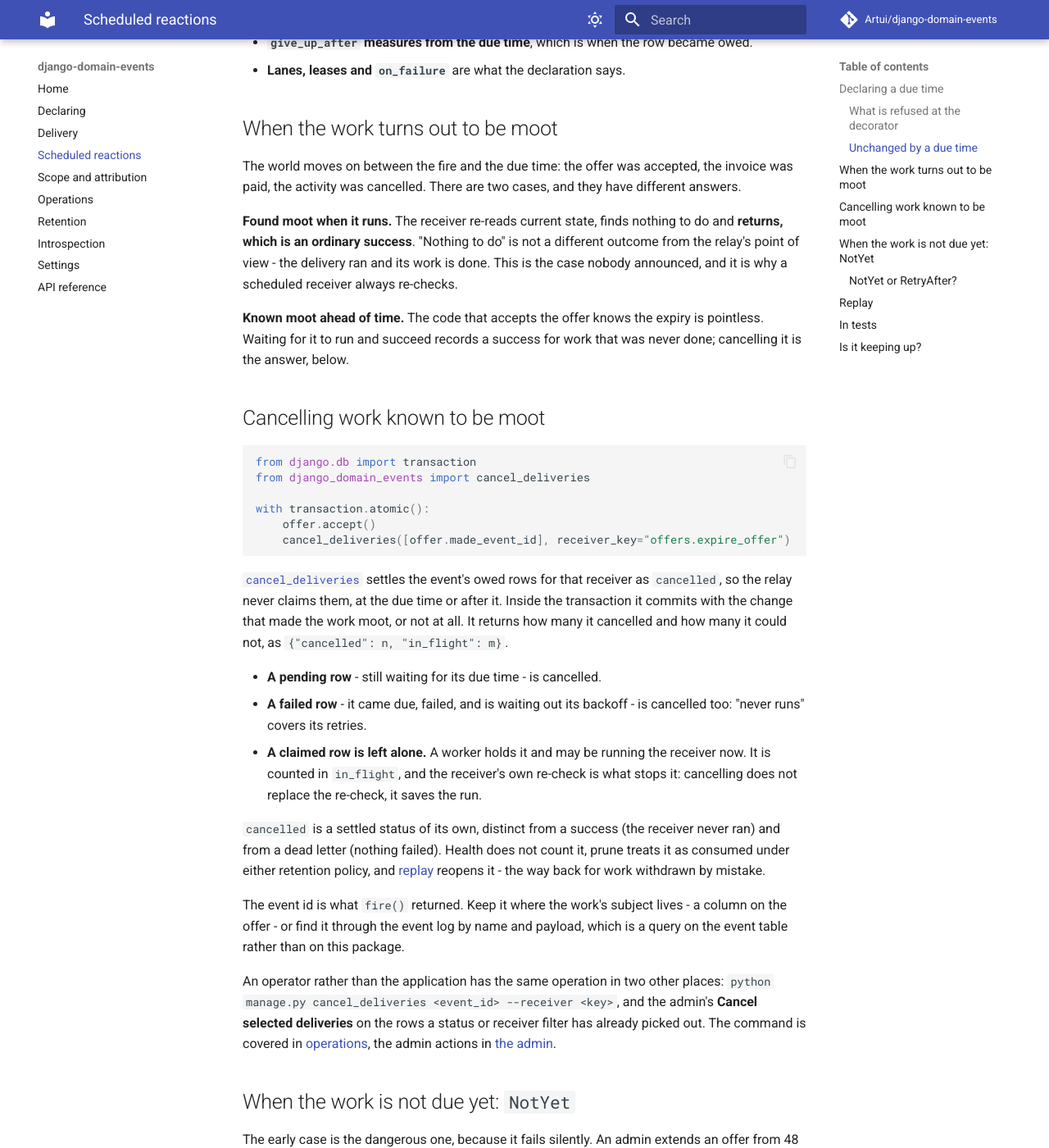
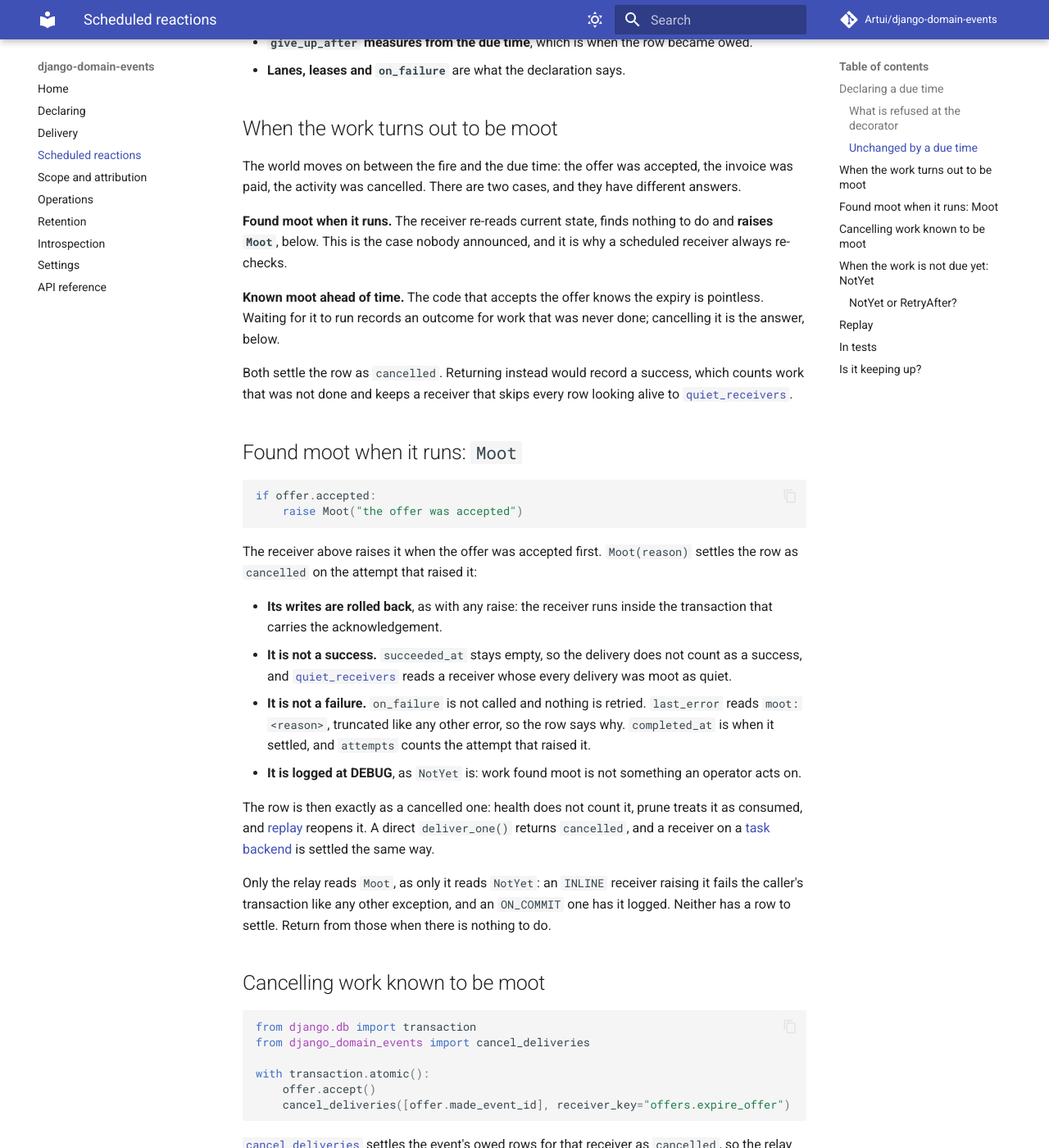
Before and after one commit to Artui/django-domain-events, an MkDocs documentation site: the page built from docs/scheduling.md, in a window 1280 px wide and 1400 px high, scrolled down 2810 px. Shown: the whole window at 82% size. Built offline with MkDocs 1.6.1 and Material for MkDocs 9.7.7, drawn with Linux system fonts in a browser that asks for light colours; comment, search, counter and statistics services are not loaded; some of the changed text lies outside the part shown.

Commit message:
Add Moot: a receiver that finds nothing to do settles its row cancelled
A durable receiver raising Moot(reason) has its writes rolled back and its
row written CANCELLED with that attempt, last_error "moot: <reason>" and no
succeeded_at; on_failure is not called and it is logged at DEBUG. Returning
recorded a success, inflating success counts and hiding a receiver that skips
every row from quiet_receivers. From INLINE or ON_COMMIT it is an ordinary
exception, as NotYet is.

Co-Authored-By: Claude Opus 5.5 <noreply@anthropic.com>

````diff
--- a/django_domain_events/__init__.py
+++ b/django_domain_events/__init__.py
@@ -11,6 +11,7 @@ from django_domain_events.delivery.claim_batch import claim_batch
 from django_domain_events.delivery.deliver import deliver_one, deliver_pending
 from django_domain_events.delivery.drain_outbox import drain_outbox
 from django_domain_events.delivery.fire import fire
+from django_domain_events.delivery.moot import Moot
 from django_domain_events.delivery.not_yet import NotYet
 from django_domain_events.delivery.permanent_failure import PermanentFailure
 from django_domain_events.delivery.retry_after import RetryAfter
@@ -70,6 +71,7 @@ __all__ = [
     "INLINE",
     "LaneBacklog",
     "LanePause",
+    "Moot",
     "NotYet",
     "ON_COMMIT",
     "OutboxHealth",
--- a/docs/scheduling.md
+++ b/docs/scheduling.md
@@ -18,7 +18,7 @@ from datetime import timedelta
 
 from django.utils import timezone
 
-from django_domain_events import DeliveryContext, NotYet, receiver
+from django_domain_events import DeliveryContext, Moot, NotYet, receiver
 
 
 @receiver(OfferMade, key="waitlist.send_offer")
@@ -30,7 +30,7 @@ def send_offer(evt: OfferMade) -> None:
 def expire_offer(evt: OfferMade, ctx: DeliveryContext) -> None:
     offer = Offer.objects.get(pk=evt.offer_id)
     if offer.accepted:
-        return  # the world moved on: nothing to do, and that is a success
+        raise Moot("the offer was accepted")  # the world moved on: nothing to do
     if offer.expires_at > max(ctx.due_at, timezone.now()):
         raise NotYet(offer.expires_at, reason="the offer was extended")
     offer.expire()
@@ -128,14 +128,49 @@ the invoice was paid, the activity was cancelled. There are two cases, and they
 have different answers.
 
 **Found moot when it runs.** The receiver re-reads current state, finds nothing
-to do and **returns, which is an ordinary success**. "Nothing to do" is not a
-different outcome from the relay's point of view - the delivery ran and its work
-is done. This is the case nobody announced, and it is why a scheduled receiver
-always re-checks.
+to do and **raises `Moot`**, below. This is the case nobody announced, and it is
+why a scheduled receiver always re-checks.
 
 **Known moot ahead of time.** The code that accepts the offer knows the expiry
-is pointless. Waiting for it to run and succeed records a success for work that
-was never done; cancelling it is the answer, below.
+is pointless. Waiting for it to run records an outcome for work that was never
+done; cancelling it is the answer, below.
+
+Both settle the row as `cancelled`. Returning instead would record a success,
+which counts work that was not done and keeps a receiver that skips every row
+looking alive to [`quiet_receivers`](introspection.md#quiet-receivers).
+
+## Found moot when it runs: `Moot`
+
+```python
+if offer.accepted:
+    raise Moot("the offer was accepted")
+```
+
+The receiver above raises it when the offer was accepted first. `Moot(reason)`
+settles the row as `cancelled` on the attempt that raised it:
+
+- **Its writes are rolled back**, as with any raise: the receiver runs inside
+  the transaction that carries the acknowledgement.
+- **It is not a success.** `succeeded_at` stays empty, so the delivery does not
+  count as a success, and [`quiet_receivers`](introspection.md#quiet-receivers)
+  reads a receiver whose every delivery was moot as quiet.
+- **It is not a failure.** `on_failure` is not called and nothing is retried.
+  `last_error` reads `moot: <reason>`, truncated like any other error, so the
+  row says why. `completed_at` is when it settled, and `attempts` counts the
+  attempt that raised it.
+- **It is logged at DEBUG**, as `NotYet` is: work found moot is not something
+  an operator acts on.
+
+The row is then exactly as a cancelled one: health does not count it, prune
+treats it as consumed, and [replay](#replay) reopens it. A direct
+`deliver_one()` returns `cancelled`, and a receiver on a
+[task backend](operations.md#handing-delivery-to-a-task-queue) is settled the same
+way.
+
+Only the relay reads `Moot`, as only it reads `NotYet`: an `INLINE` receiver
+raising it fails the caller's transaction like any other exception, and an
+`ON_COMMIT` one has it logged. Neither has a row to settle. Return from those
+when there is nothing to do.
 
 ## Cancelling work known to be moot
 
@@ -161,8 +196,8 @@ could not, as `{"cancelled": n, "in_flight": m}`.
   receiver now. It is counted in `in_flight`, and the receiver's own re-check is
   what stops it: cancelling does not replace the re-check, it saves the run.
 
-`cancelled` is a settled status of its own, distinct from a success (the receiver
-never ran) and from a dead letter (nothing failed). Health does not count it,
+`cancelled` is a settled status of its own, distinct from a success (the work
+was not done) and from a dead letter (nothing failed). Health does not count it,
 prune treats it as consumed under either retention policy, and
 [replay](#replay) reopens it - the way back for work withdrawn by mistake.
 
````
Also changed, not shown: CHANGELOG.md (+8 -0 lines), docs/declaring.md (+1 -1 lines), docs/delivery.md (+1 -1 lines), 4 other files.
